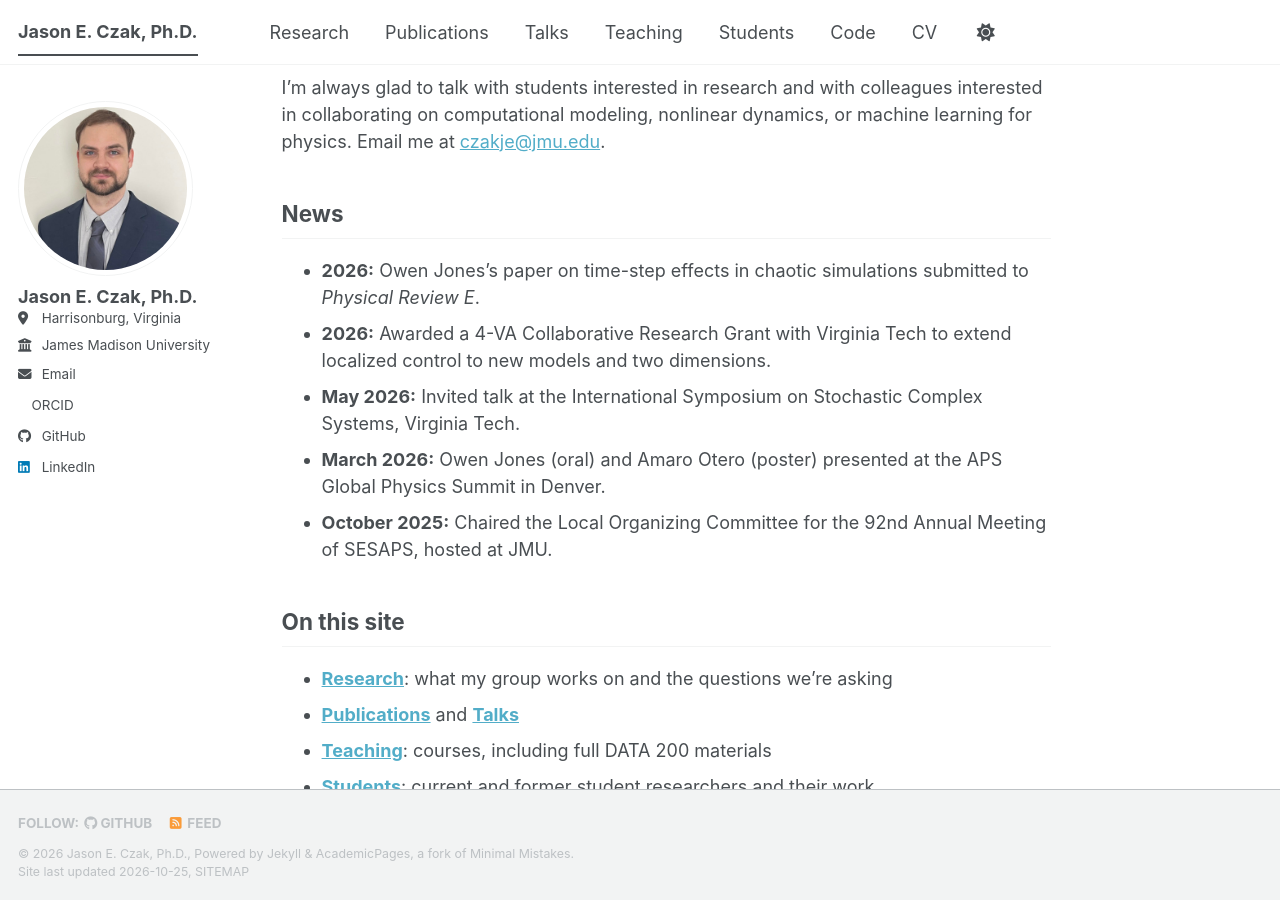
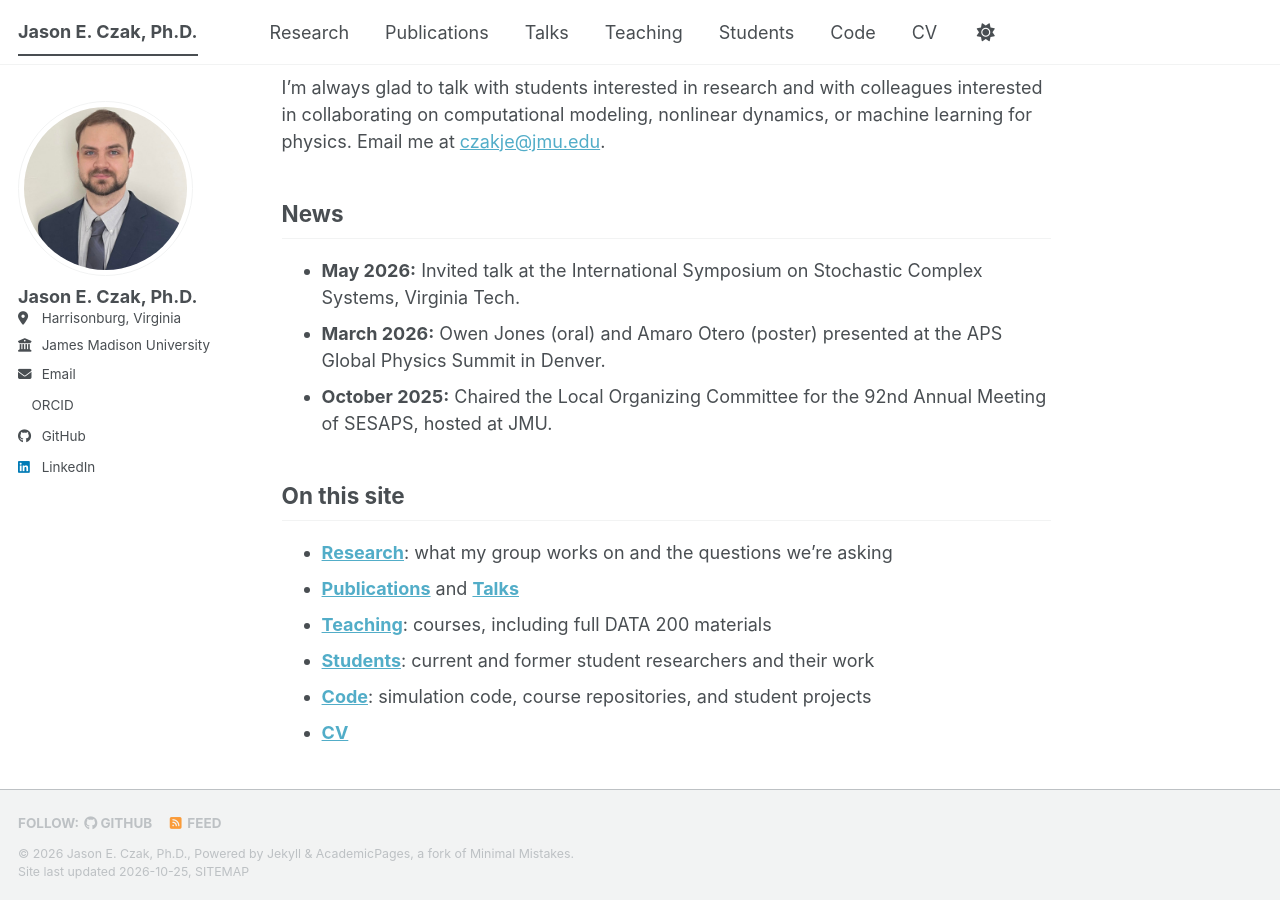
Before and after one commit to JasonCzak/JasonCzak.github.io, a Jekyll site: the page built from _pages/about.md, in a window 1280 px wide and 900 px high, scrolled down 649 px. Built offline with Jekyll 4.4.1, drawn with Linux system fonts in a browser that asks for light colours; a style sheet for code colours, icons or effects is not loaded.

Commit message:
Revise news section and remove old entries
Updated news section with recent events and removed outdated entries.

```diff
--- a/_pages/about.md
+++ b/_pages/about.md
@@ -19,8 +19,8 @@ I'm always glad to talk with students interested in research and with colleagues
 
 ## News
 
-- **2026:** Owen Jones's paper on time-step effects in chaotic simulations submitted to *Physical Review E*.
-- **2026:** Awarded a 4-VA Collaborative Research Grant with Virginia Tech to extend localized control to new models and two dimensions.
+
+
 - **May 2026:** Invited talk at the International Symposium on Stochastic Complex Systems, Virginia Tech.
 - **March 2026:** Owen Jones (oral) and Amaro Otero (poster) presented at the APS Global Physics Summit in Denver.
 - **October 2025:** Chaired the Local Organizing Committee for the 92nd Annual Meeting of SESAPS, hosted at JMU.
```
